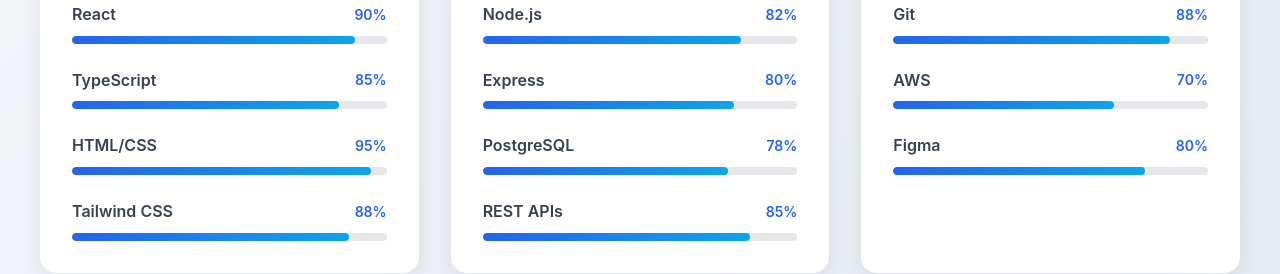
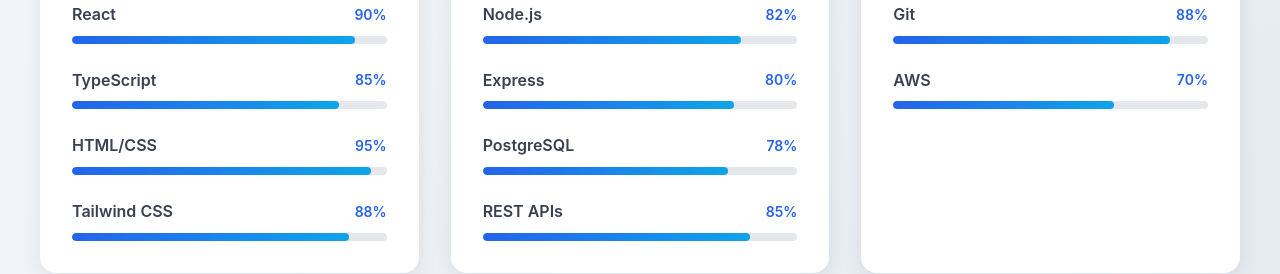
Before and after one commit to jerronjunior/My-portfolio, a React (Vite) app: page / in a window 1280 px wide. Shown: the part 2080-2354 px from the top of the page. Built offline with nearby package versions, Linux system fonts and the light colour scheme.

Commit message:
feat: remove Figma from Tools & Others in Skills component

```diff
--- a/src/components/Skills.tsx
+++ b/src/components/Skills.tsx
@@ -16,7 +16,7 @@
   'Tools & Others': [
     { name: 'Git', level: 88 },
     { name: 'AWS', level: 70 },
-    { name: 'Figma', level: 80 },
+
   ],
 };
 
```
